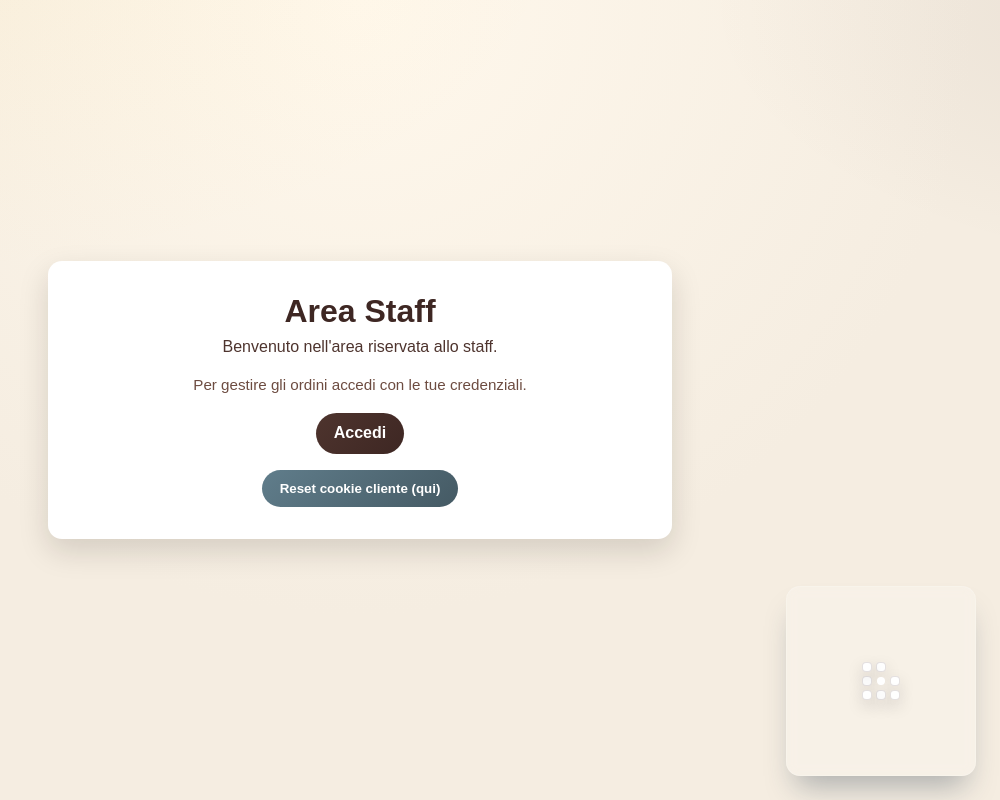
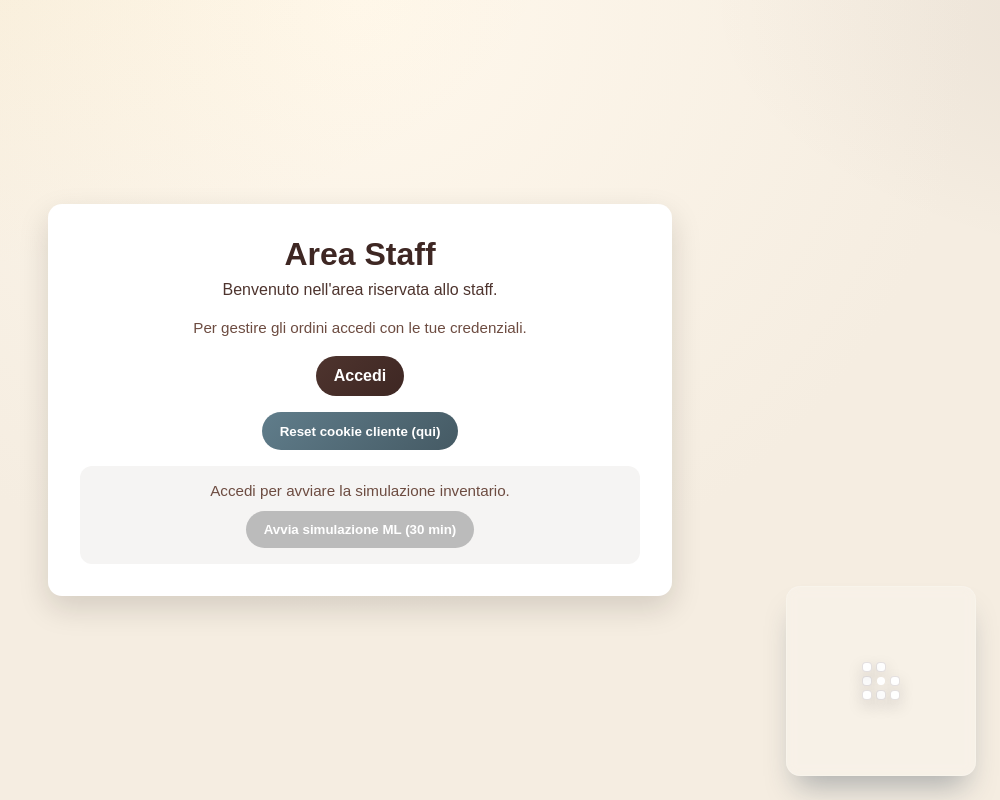
Before and after one commit to Zazanicholas01/qr-bar, a Python web app: template backend/app/templates/admin_welcome.html in a window 1280 px wide. Shown: the whole page, without its empty margins (280-1280 px from the left). Run offline with Jinja, Linux system fonts and the light colour scheme; the template is opened without the code that fills it, so the values that code supplies are empty.

Commit message:
Fixed simulation button

```diff
--- a/backend/app/templates/admin_welcome.html
+++ b/backend/app/templates/admin_welcome.html
@@ -135,6 +135,10 @@
             <button class="button" type="submit" style="background:linear-gradient(135deg,#607d8b,#455a64)">Reset cookie cliente (qui)</button>
           </form>
         </div>
+        <div style="margin-top:1rem; padding:1rem; border-radius:12px; background:rgba(62,39,35,0.05);">
+          <p class="muted" style="margin:0 0 0.75rem;">Accedi per avviare la simulazione inventario.</p>
+          <button class="button" type="button" disabled style="background:#bbb; cursor:not-allowed;">Avvia simulazione ML (30 min)</button>
+        </div>
       {% endif %}
     </div>
 
```
